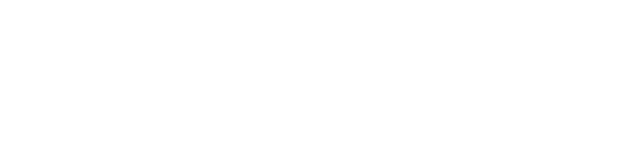
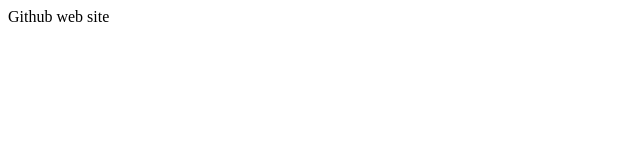
Before and after one commit to paramesh75/paramesh.github.io, a plain HTML site: page index.html in a window 1280 px wide. Shown: the whole page, without its empty margins (0-640 px from the left). Drawn offline with Linux system fonts and the light colour scheme.

Commit message:
Update index.html

```diff
--- a/index.html
+++ b/index.html
@@ -1 +1,3 @@
-<html></html>
+<html>
+<body>
+<p>Github web site</p></body></html>
```
